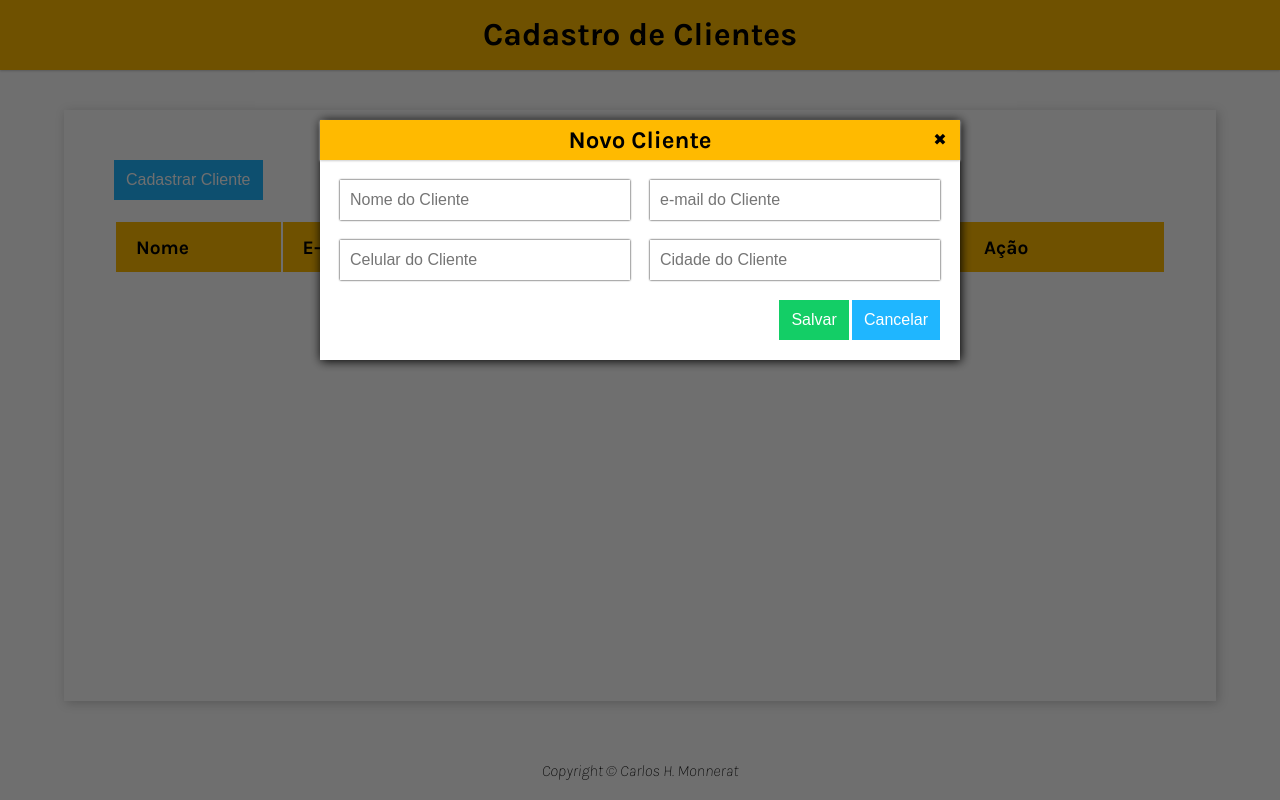
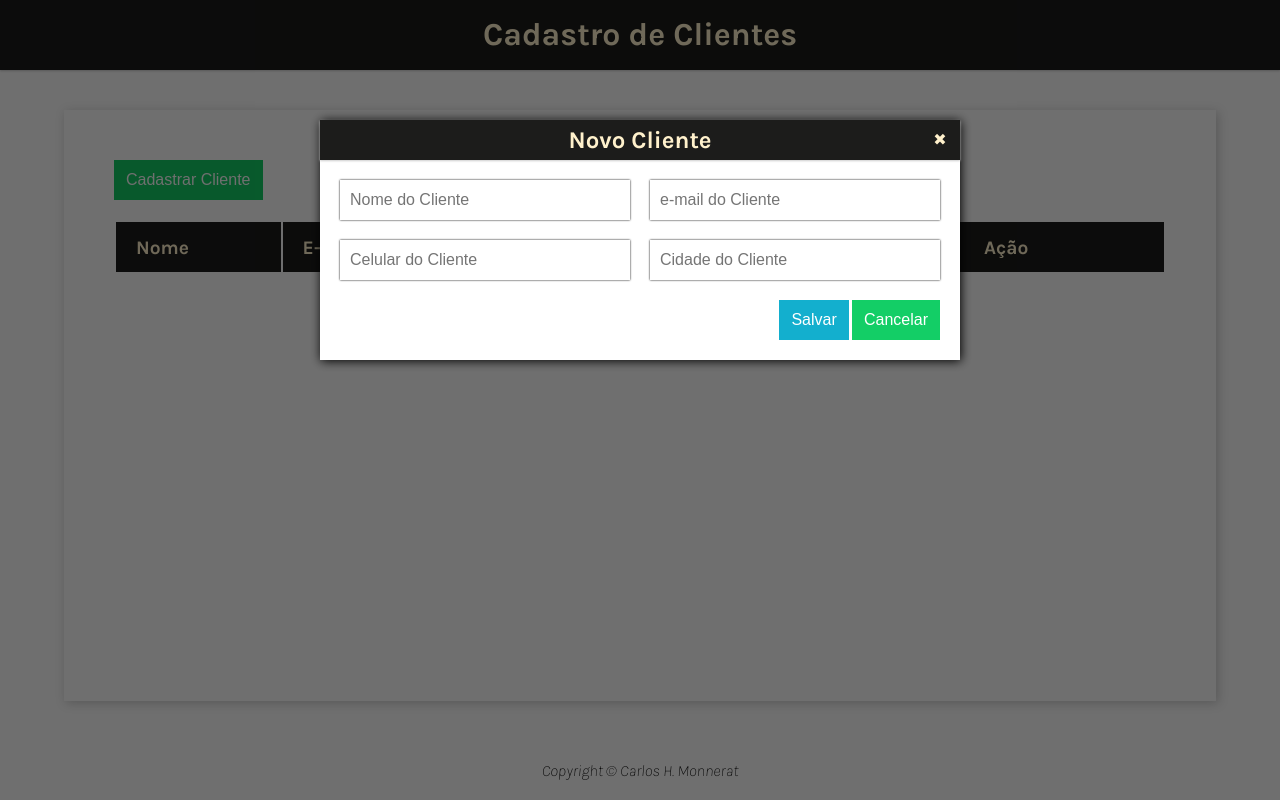
Before and after one commit to CarlosMonnerat/CRUD_Cadastro_de_Clientes, a plain HTML site: page index.html in a window 1280 px wide. Both pictures are taken after a click on the button "Cadastrar Cliente". Drawn offline with Linux system fonts and the light colour scheme.

Commit message:
update colors

```diff
--- a/css/button.css
+++ b/css/button.css
@@ -9,10 +9,10 @@
     transition: box-shadow .6s ease;
 }
 .button.blue{
-    background-color: #1FB6FF;
+    background-color: #13CE66;
 }
 button.green{
-    background-color: #13CE66;
+    background-color: #13afce;
 }
 button.red{
     background-color: #FF4949;
--- a/css/main.css
+++ b/css/main.css
@@ -5,7 +5,7 @@
 }
 
 :root{
-    --primary-color: #FFBA00;
+    --primary-color: #1c1c1b;
     --secundary-color: #FFF1CC;
     --shadow-color: #CCC;
     --text-color: #FFF;
@@ -28,7 +28,7 @@ header{
 }
 
 .header-title{
-    color: black;
+    color: var(--secundary-color);
     font-size: 2rem;
 }
 
--- a/css/modal.css
+++ b/css/modal.css
@@ -29,6 +29,7 @@
     height: 40px;
     line-height: 40px;
     font-size: 1rem;
+    color: #FFF1CC;
 }
 .modal-close{
     position: absolute;
--- a/css/records.css
+++ b/css/records.css
@@ -6,6 +6,7 @@
 .records th{
     height: 50px;
     background-color: var(--primary-color);
+    color: var(--secundary-color);
     padding-left: 20px;
     font-size: 1.2rem;
 }
```
